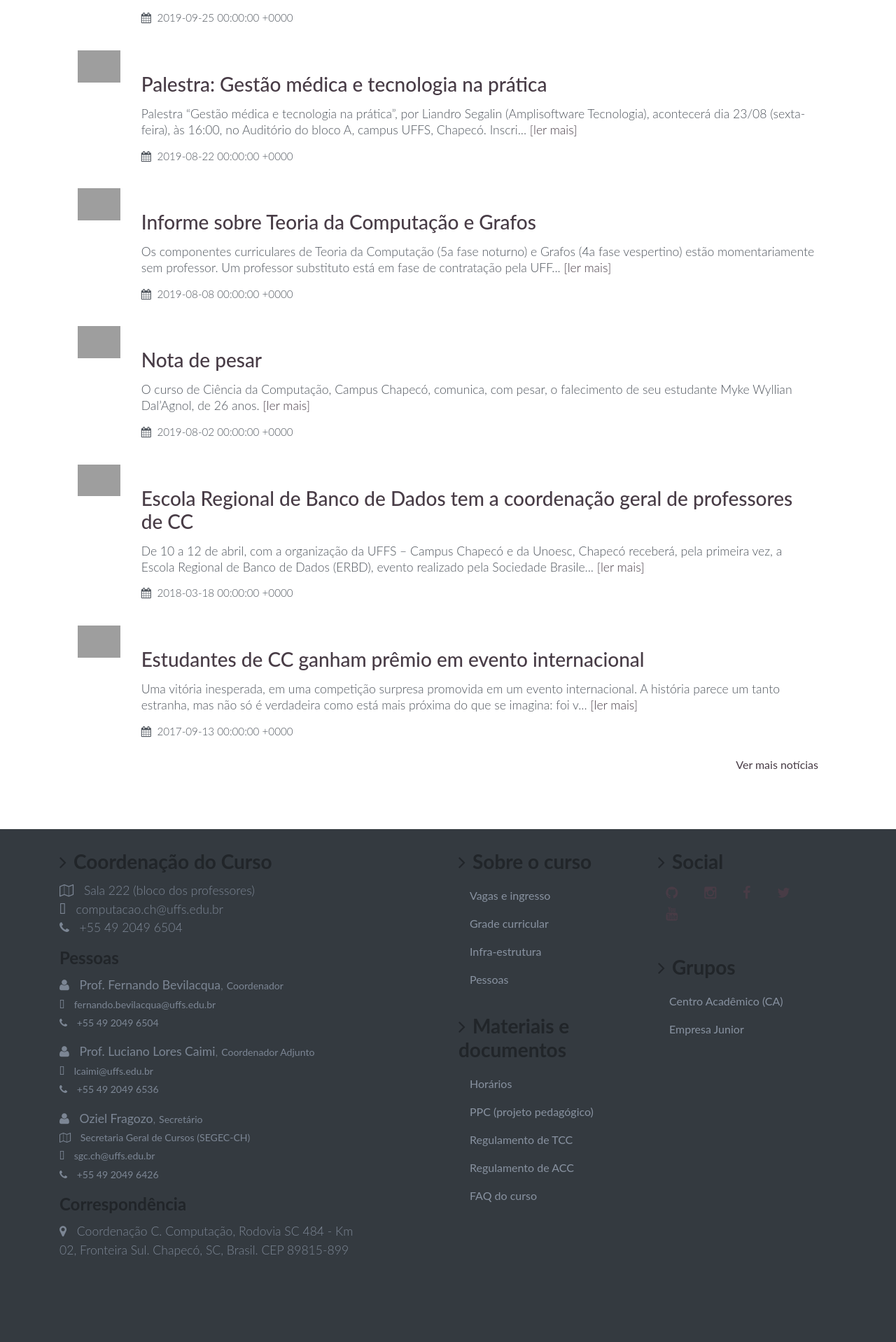
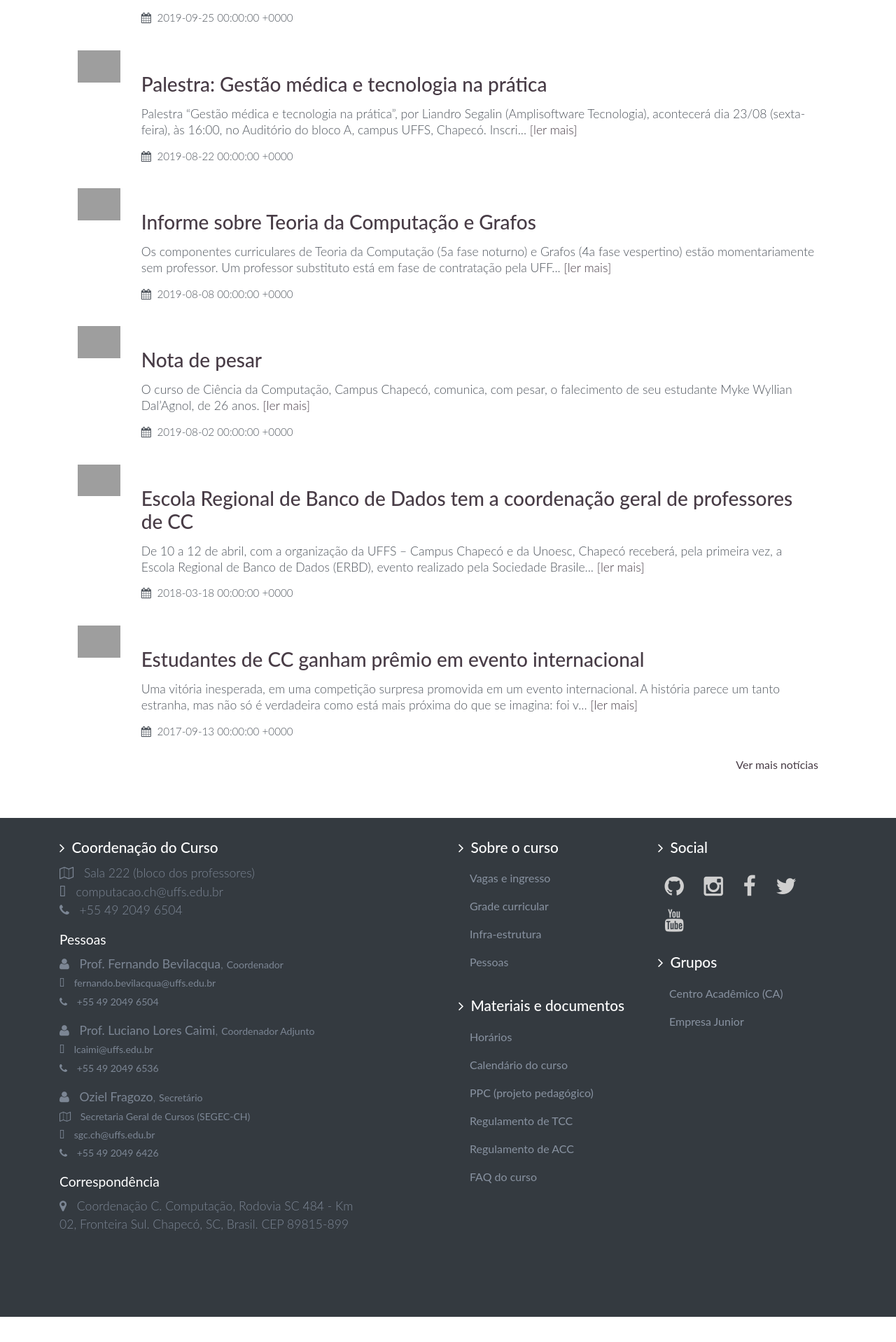
Before and after one commit to ccuffs/cc.uffs.edu.br, a Jekyll site: the page built from index.md, in a window 1280 px wide. Shown: the part 4335-6253 px from the top of the page at 70% size. Built offline with Jekyll 4.4.1, drawn with Linux system fonts in a browser that asks for light colours; after the commit the page ends 6217 px from its top, so only the background shows below that; grey boxes are pictures that could not be loaded.

Commit message:
Organiza o footer da página

```diff
--- a/_includes/footer.html
+++ b/_includes/footer.html
@@ -1,8 +1,8 @@
 <footer class="fdb-block footer-large bg-dark page-footer">
 	<div class="container">
-		<div class="row align-items-top text-center coord-info">
+		<div class="row align-items-top text-center text-white coord-info">
 			<div class="col-md-5 text-md-left">
-				<h3><i class="fa fa-angle-right"></i><strong>Coordenação do Curso</strong></h3>
+				<h3><i class="fa fa-angle-right"></i>Coordenação do Curso</h3>
 
 				<p>
 					<i class="fa fa-map-o"></i> Sala 222 (bloco dos professores)<br />
@@ -10,7 +10,7 @@
 					<i class="fa fa-phone"></i> +55 49 2049 6504<br />
 				</p>
 
-				<h4><strong>Pessoas</strong></h4>
+				<h4>Pessoas</h4>
 
 				<p>
 					<i class="fa fa-user"></i> <strong>Prof. Fernando Bevilacqua</strong>, <small>Coordenador</small><br />
@@ -37,7 +37,7 @@
 					</small>
 				</p>
 
-				<h4><strong>Correspondência</strong></h4>
+				<h4>Correspondência</h4>
 
 				<p>
 					<i class="fa fa-map-marker"></i>
@@ -52,22 +52,22 @@
 			<div class="col-md-3 text-sm-left">
 				<div class="row align-items-top text-center">
 					<div class="col-md-12 text-sm-left">
-						<h3><i class="fa fa-angle-right"></i><strong>Sobre o curso</strong></h3>
+						<h3><i class="fa fa-angle-right"></i>Sobre o curso</h3>
 						<nav class="nav flex-column">
-						<a class="nav-link active" href="https://www.uffs.edu.br/campi/chapeco/cursos/graduacao/ciencia-da-computacao/perfil-do-curso">Vagas e ingresso</a>
-						<a class="nav-link" href="/grade">Grade curricular</a>
-						<a class="nav-link" href="/infra">Infra-estrutura</a>
-						<a class="nav-link" href="/pessoas">Pessoas</a>
+						<a class="nav-link active" href="https://www.uffs.edu.br/ingresso">Vagas e ingresso</a>
+						<a class="nav-link" href="{{ site.url }}/grade">Grade curricular</a>
+						<a class="nav-link" href="{{ site.url }}/infra">Infra-estrutura</a>
+						<a class="nav-link" href="{{ site.url }}/pessoas">Pessoas</a>
 						</nav>
 					</div>
 				</div>
 				<div class="row text-center breath-top">
 					<div class="col-md-12 text-sm-left">
-						<h3><i class="fa fa-angle-right"></i><strong>Materiais e documentos</strong></h3>
+						<h3><i class="fa fa-angle-right"></i>Materiais e documentos</h3>
 						<nav class="nav flex-column">
-						<a class="nav-link active" href="/horarios">Horários</a>
-						<!-- <a class="nav-link active" href="/calendario">Calendário do curso</a>
-						<a class="nav-link active" href="https://www.froala.com">TCC</a> -->
+						<a class="nav-link active" href="{{ site.url }}/horarios">Horários</a>
+						<a class="nav-link active" href="/calendario">Calendário do curso</a>
+						<!-- <a class="nav-link active" href="https://www.froala.com">TCC</a>-->
 						<a class="nav-link active" href="https://www.uffs.edu.br/campi/chapeco/cursos/graduacao/ciencia-da-computacao/documentos">PPC (projeto pedagógico)</a>
 						<a class="nav-link" href="https://www.uffs.edu.br/campi/chapeco/cursos/graduacao/ciencia-da-computacao/documentos">Regulamento de TCC</a>
 						<a class="nav-link" href="https://www.uffs.edu.br/campi/chapeco/cursos/graduacao/ciencia-da-computacao/documentos">Regulamento de ACC</a>
@@ -81,22 +81,23 @@
 			<div class="col-md-3 text-sm-left">
 				<div class="row align-items-top text-center">
 					<div class="col-md-12 text-sm-left">
-						<h3><i class="fa fa-angle-right"></i><strong>Social</strong></h3>
-						<p class="lead">
-						<a href="https://github.com/ccuffs" class="mx-2"><i class="fa fa-github"></i></a>
-						<a href="https://instagram.com/ccuffs" class="mx-2"><i class="fa fa-instagram"></i></a>
-						<a href="https://facebook.com/ccuffs" class="mx-2"><i class="fa fa-facebook"></i></a>
-						<a href="https://twitter.com/uffscc" class="mx-2"><i class="fa fa-twitter"></i></a>
-						<a href="https://youtube.com/ccuffs" class="mx-2"><i class="fa fa-youtube"></i></a>
-						</p>
+						<h3><i class="fa fa-angle-right"></i>Social</h3>
+
+                        <div class="social-links">
+                            <a href="https://github.com/ccuffs"><i class="fa fa-github"></i></a>
+                            <a href="https://instagram.com/ccuffs"><i class="fa fa-instagram"></i></a>
+                            <a href="https://facebook.com/ccuffs"><i class="fa fa-facebook"></i></a>
+                            <a href="https://twitter.com/uffscc"><i class="fa fa-twitter"></i></a>
+                            <a href="https://youtube.com/ccuffs"><i class="fa fa-youtube"></i></a>
+                        </div>
 					</div>
 				</div>
 				<div class="row text-center breath-top">
 					<div class="col-md-12 text-sm-left">
-						<h3><i class="fa fa-angle-right"></i><strong>Grupos</strong></h3>
+						<h3><i class="fa fa-angle-right"></i>Grupos</h3>
 						<nav class="nav flex-column">
-						<a class="nav-link" href="/ca">Centro Acadêmico (CA)</a>
-						<a class="nav-link" href="/empreendedorismo/empresa-junior">Empresa Junior</a>
+						<a class="nav-link" href="{{ site.url }}/ca">Centro Acadêmico (CA)</a>
+						<a class="nav-link" href="{{ site.url }}/empreendedorismo/empresa-junior">Empresa Junior</a>
 						<!-- <a class="nav-link" href="/ncc">NCC</a> -->
 						</nav>
 					</div>
--- a/css/main.css
+++ b/css/main.css
@@ -616,11 +616,6 @@ nav[aria-label="breadcrumb"] {
     text-decoration: none;
 }
 
-.page-footer {
-    margin-top: 80px;
-    position: relative;
-}
-
 .author-image {
     position: absolute;
     left: 0;
@@ -740,6 +735,21 @@ nav[aria-label="breadcrumb"] {
  * Footer
  */
 
+footer {
+    margin-top: 4em;
+    position: relative;
+}
+
+footer h3 {
+    font-size: 1.3em;
+    font-weight: 500;
+}
+
+footer h4 {
+    font-size: 1.2em;
+    font-weight: 400;
+}
+
 footer p {
     color: #7c8694;
 }
@@ -755,6 +765,25 @@ footer p {
 footer .nav-link {
     color: #8892a0 !important;
 }
+
+footer div.social-links a {
+    color: #cfcfcf;
+    margin: 0.3em 0.3em 0.3em 0.6em;
+}
+
+footer div.social-links a:hover,
+footer div.social-links a:active {
+    color: #ffffff;
+}
+
+footer div.social-links i {
+    font-size: 2em;
+    padding-top: 0.5em;
+}
+
+/**
+ * header e navbar
+ */
 
 header .dropdown-toggle {
     color: black;
```
